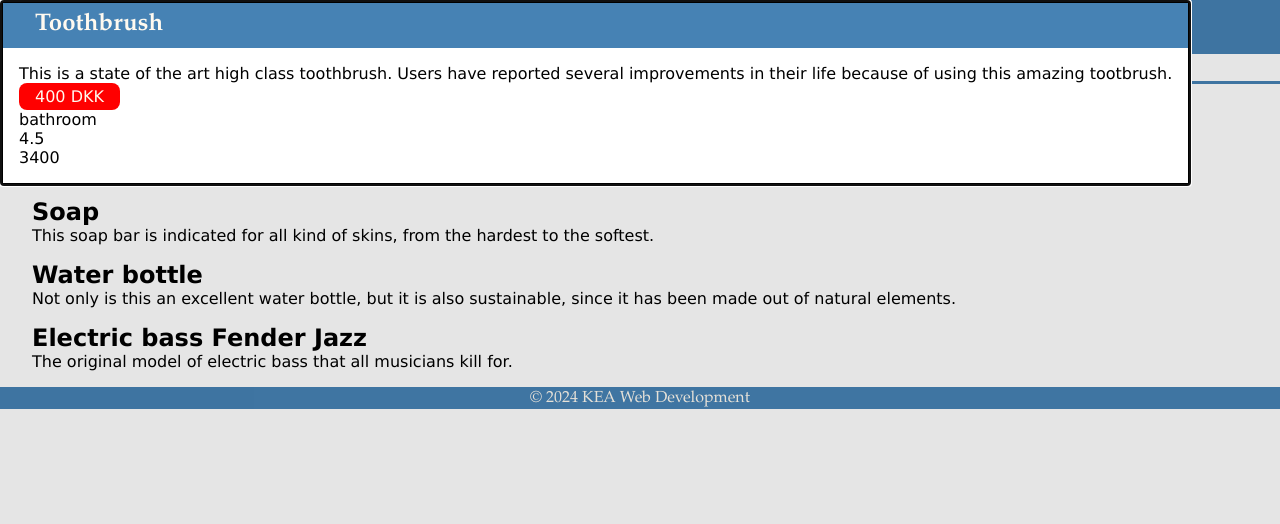
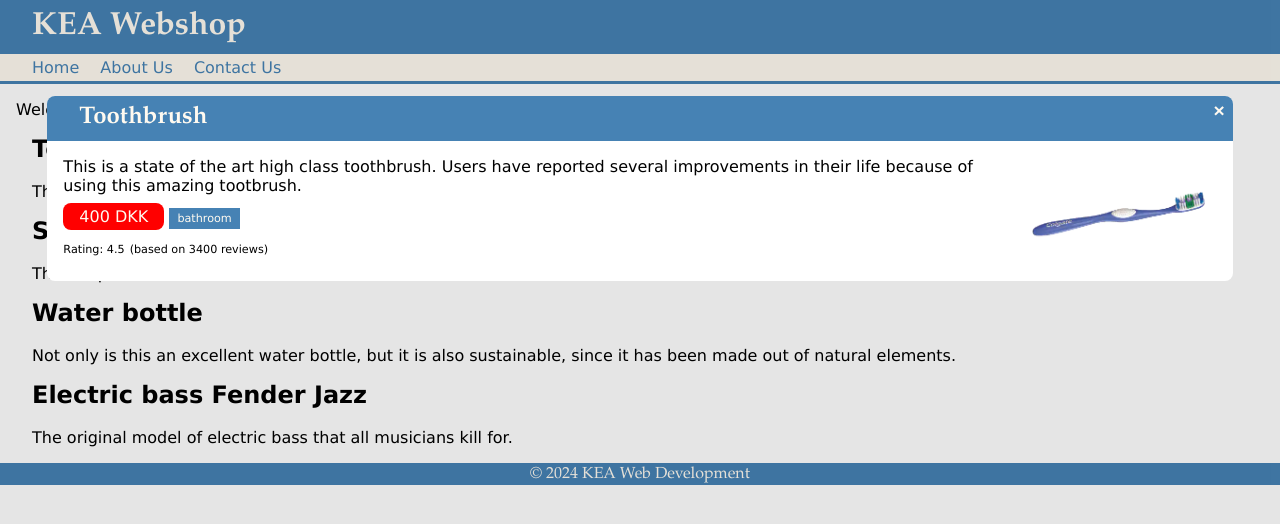
Before and after one commit to arturomorarioja/Web24v_Webshop, a plain HTML site: page index.html in a window 1280 px wide. Both pictures are taken after a click on the element 640 px from the left and 158 px from the top of the page. Drawn offline with Linux system fonts and the light colour scheme.

Commit message:
Product modal styled

```diff
--- a/css/homepage.css
+++ b/css/homepage.css
@@ -1,7 +1,39 @@
 @import 'styles.css';
+
+#productList > article {
+    cursor: pointer;
+}
+
+dialog {
+    top: 6rem;
+    margin-left: auto;
+    margin-right: auto;
+    border-radius: 0.5rem;
+    outline: none;
+}
+#productModal {
+    border: none !important;
+}
+#productModal > #close {
+    float: right;
+    margin: 0.25rem 0.5rem 0 0;
+    font-size: 1.2rem;
+    font-weight: bold;
+    cursor: pointer;
+    border: none;
+    color: var(--colorSecondary);
+    background-color: var(--colorBgSecondary);
+}
+
+#picture {
+    width: 200px;
+    float: right;
+    margin: 0 0 0.5rem 0.5rem;
+}
 
 #price {
     display: inline-block;
+    margin: 0.5rem 0;
     padding: 0.25rem 1rem;
     color: var(--colorSecondary);
     background-color: var(--colorPrice);
@@ -10,3 +42,25 @@
 #price:after {
     content: ' DKK';
 }
+
+#category {
+    color: var(--colorSecondary);
+    background-color: var(--colorBgSecondary);
+    padding: 0.25rem 0.5rem;
+    display: inline-block;
+    font-size: 0.7rem;
+}
+
+#rate:before {
+    content: 'Rating: ';
+}
+#rate, #rateCount {
+    display: inline-block;
+    font-size: 0.7rem;
+}
+#rateCount:before {
+    content: ' (based on ';
+}
+#rateCount:after {
+    content: ' reviews)';
+}
--- a/css/styles.css
+++ b/css/styles.css
@@ -27,6 +27,9 @@ footer {
 nav {
     padding: 0.25rem 2rem;
     border-bottom: solid 0.2rem var(--colorBgSecondary);
+    position: sticky;
+    top: 0;
+    background-color: var(--colorSecondary);
 }
 
 nav li {
@@ -35,10 +38,20 @@ nav li {
 }
 
 nav li > a {
-    text-decoration: none;
     color: var(--colorBgSecondary);
+}
+nav li > a:hover {
+    text-decoration: underline overline;
 }
 
 section, article {
     margin: 1rem;
 }
+
+a {
+    text-decoration: none;
+    color: var(--colorSecondary);
+}
+a:hover {
+    text-decoration: underline;
+}
--- a/index.html
+++ b/index.html
@@ -20,17 +20,20 @@
     </nav>
     <main>
         <section>
-            <p>Welcome to KEA Webshop!</p>
+            <p id="msgWelcome">Welcome to KEA Webshop!</p>
         </section>
     </main>
     <footer>
-        <p>&copy; 2024 KEA Web Development</p>
+        <p>&copy; 2024 <a href="https://www.kea.dk" target="_blank"
+            title="KEA (Copenhagen School of Design and Technology)">KEA Web Development</a></p>
     </footer>
     <dialog id="productModal">
+        <button id="close">&times;</button>
         <header>
             <h2></h2>
         </header>
         <section>
+            <img id="picture" src="" alt="">
             <p id="description"></p>
             <p id="price"></p>
             <p id="category"></p>
--- a/js/script.js
+++ b/js/script.js
@@ -6,6 +6,7 @@ const products = [
         price: 400,
         description: 'This is a state of the art high class toothbrush. Users have reported several improvements in their life because of using this amazing tootbrush.',
         category: 'bathroom',
+        image: '../img/colgate-360-toothbrush.webp',
         rating: {
             rate: 4.5,
             count: 3400
@@ -60,6 +61,7 @@ document.querySelector('main').innerHTML += productsContent;
 */
 
 const productsInfo = document.createElement('section');
+productsInfo.id = 'productList';
 for (const product of products) {
     const productArticle = document.createElement('article');
 
@@ -69,7 +71,10 @@ for (const product of products) {
     const productDescription = document.createElement('p');
     productDescription.innerText = product.description;
 
+    const productImage = document.createElement('img');
+
     productArticle.appendChild(productHeader);
+    productArticle.appendChild(productImage);
     productArticle.appendChild(productDescription);
 
     productArticle.addEventListener('click', function() {
@@ -77,12 +82,19 @@ for (const product of products) {
         document.querySelector('#description').innerHTML = product.description;
         document.querySelector('#price').innerHTML = product.price;
         document.querySelector('#category').innerHTML = product.category;
+        document.querySelector('#picture').setAttribute('src', product.image);
+        document.querySelector('#picture').setAttribute('alt', product.title);
         document.querySelector('#rate').innerHTML = product.rating.rate;
         document.querySelector('#rateCount').innerHTML = product.rating.count;
 
         document.querySelector('#productModal').showModal();
+        document.querySelector('#productModal > #close').blur();
     });
 
     productsInfo.appendChild(productArticle);
 }
 document.querySelector('main').appendChild(productsInfo);
+
+document.querySelector('#productModal > #close').addEventListener('click', function() {
+    this.parentNode.close()
+});
```
Also changed, not shown: img/colgate-360-toothbrush.webp (added).
